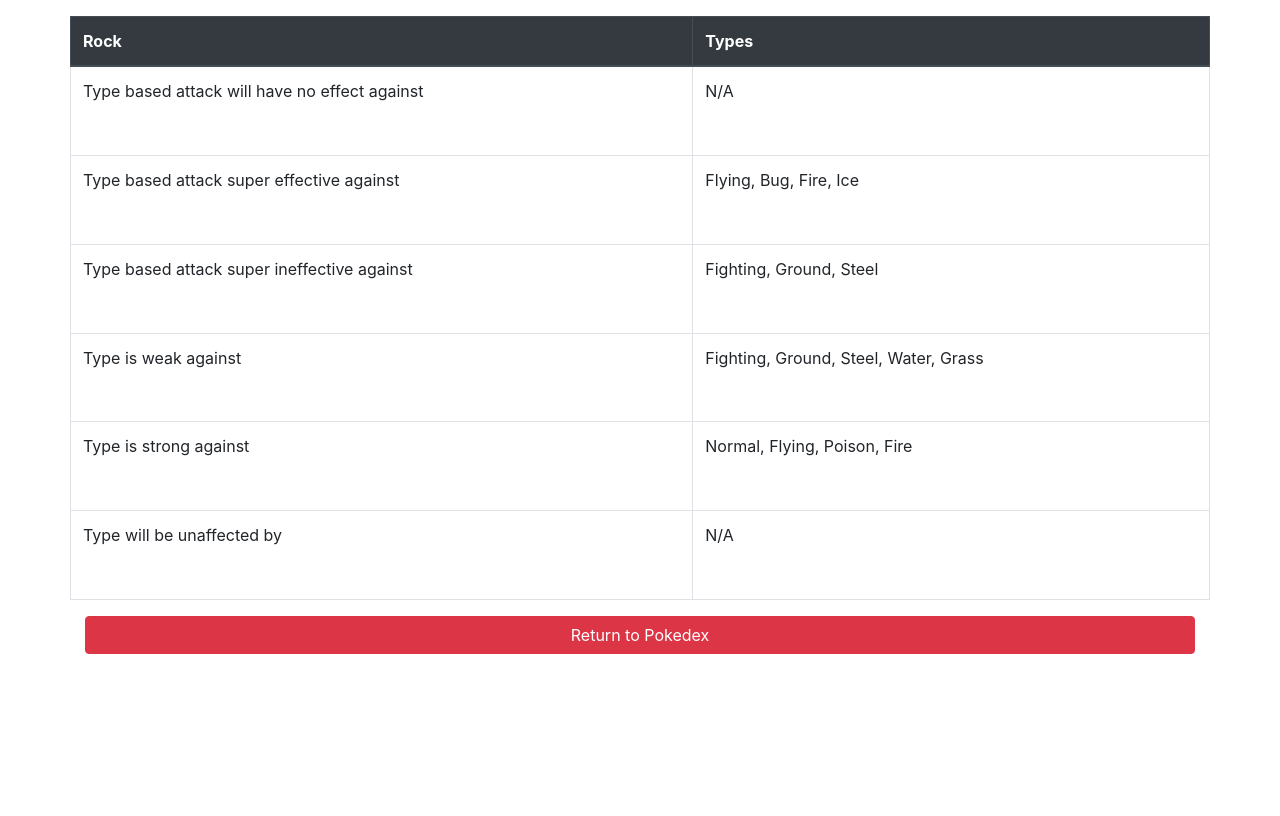
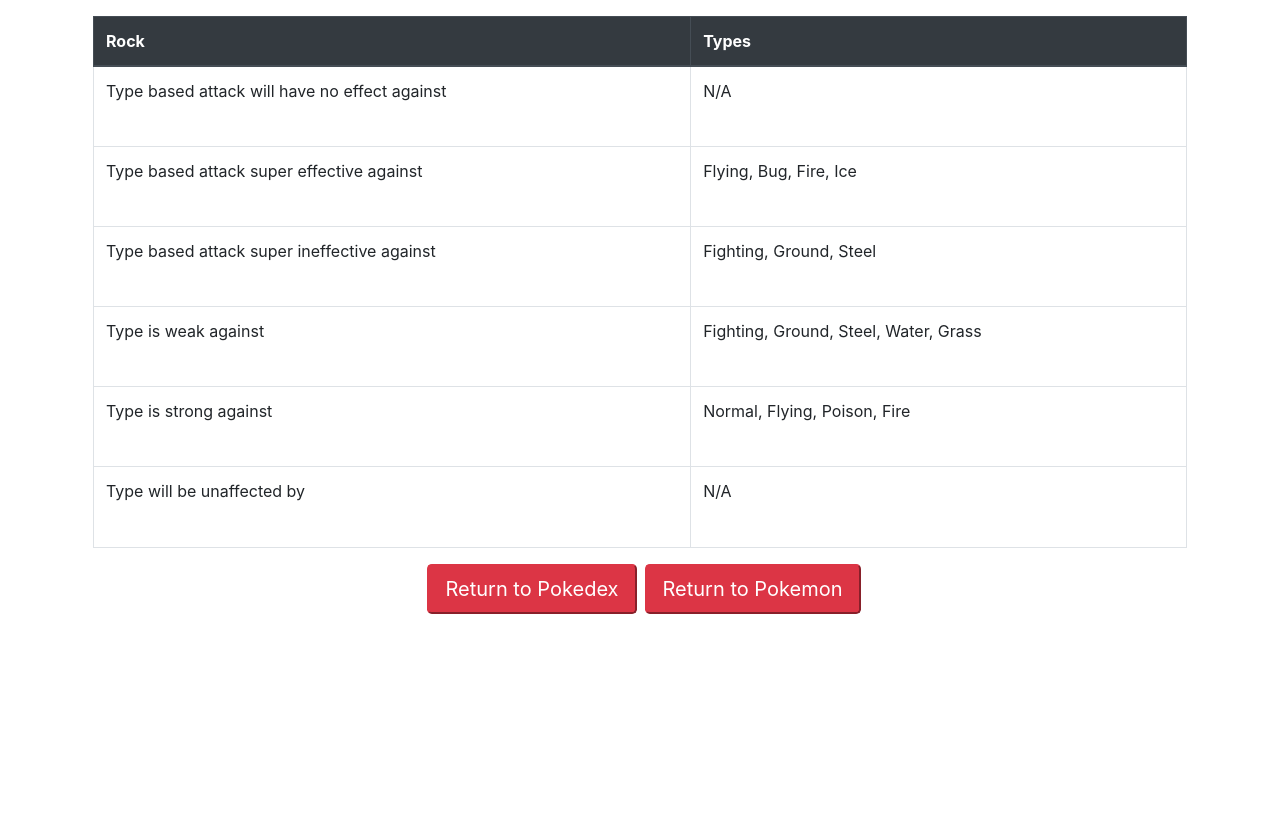
Before and after one commit to sbuhler3/Projects, a Django app: a page that uses django_projects/templates/pokemon/effect_chart.html in a window 1280 px wide. Run offline with Django 4.2, Linux system fonts and the light colour scheme; data comes from the database, SQL or seed files in the repository; data that the repository does not hold is empty.

Commit message:
creating button to return to previous poke

```diff
--- a/django_projects/templates/pokemon/effect_chart.html
+++ b/django_projects/templates/pokemon/effect_chart.html
@@ -2,7 +2,7 @@
 {% load static %}
 {% block content %}
 <div class= "container vh-100">
-    <div class="row justify-content-center h-75 mt-3">
+    <div class="row justify-content-center h-100 mt-3 mx-2">
             <table class="table table-hover table-bordered">
                 <thead class="thead-dark">
                 <tr>
@@ -61,16 +61,17 @@
                 </tr>
                 </tbody>
             </table>
+            <br><br>
+            <div class="btn-group btn-group-lg" role="group">
+                <a href="/pokemon" class="text-decoration-none">
+                    <button type="button" class="btn-danger btn-lg ml-2 mb-3">Return to Pokedex</button>
+                </a>
+                <a href="{{ request.META.HTTP_REFERER }}">
+                    <button type="button" class="btn-danger btn-lg ml-2 mb-3">Return to Pokemon</button>
+                </a>
+            </div>
         </div>
-        <div>
-    <a href="/pokemon" class="text-decoration-none">
-        <input
-        type="submit"
-        value="Return to Pokedex"
-        class="btn btn-danger btn-block mb-3"
-        type="button"
-    /></a>
-</div>
+
 </div>
 
 {% endblock %}
```
